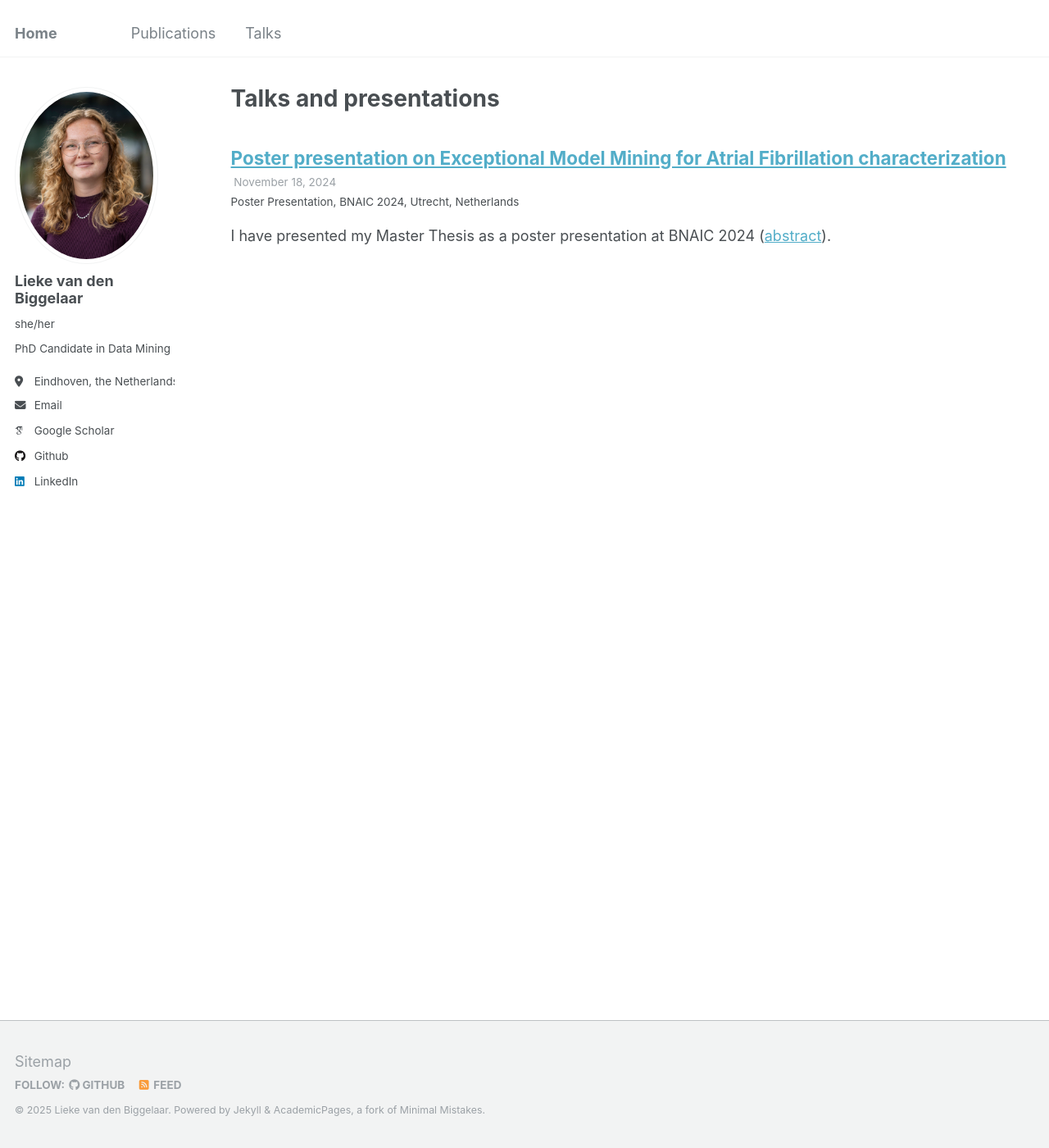
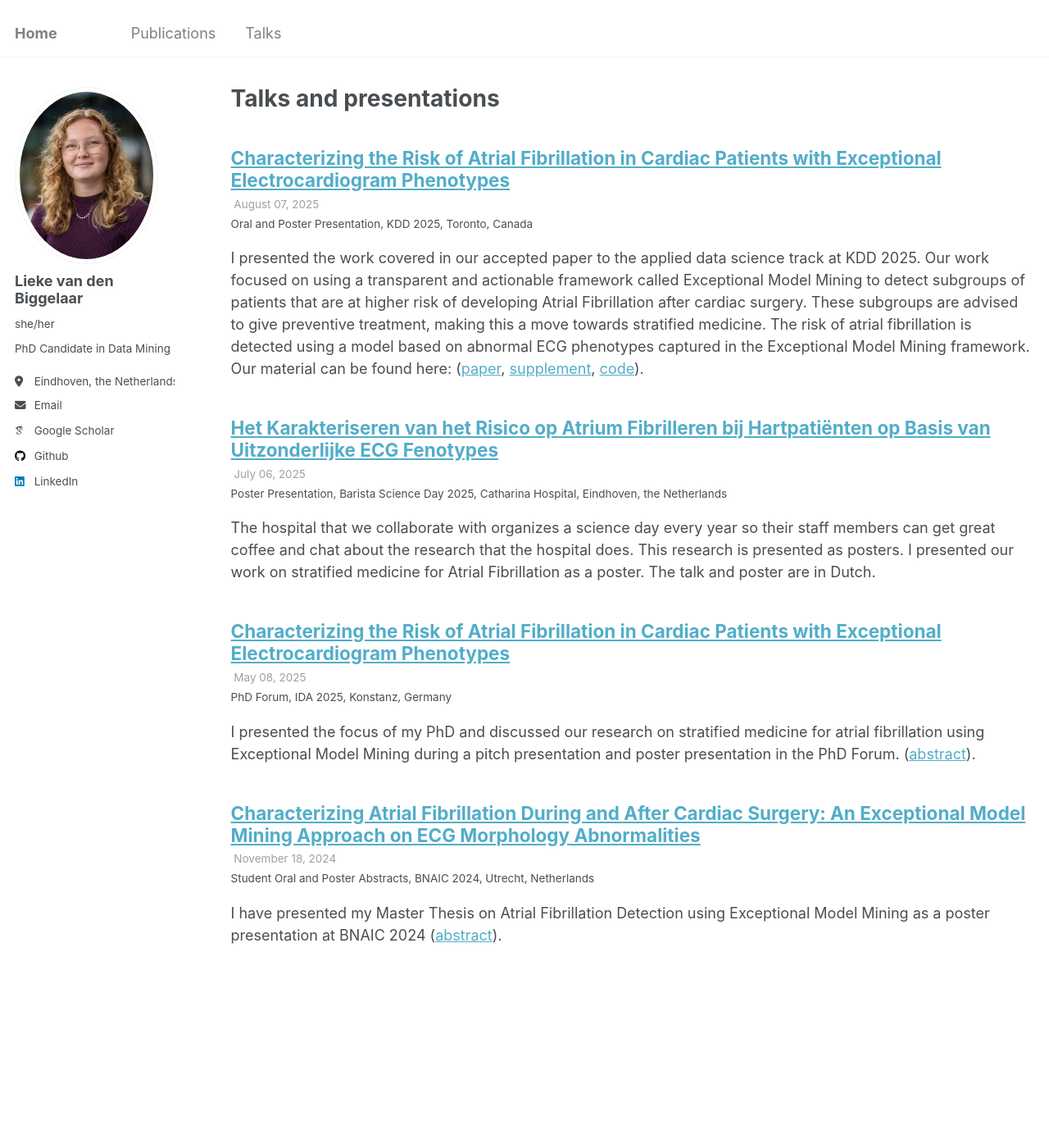
Before and after one commit to liekevandenbiggelaar/liekevandenbiggelaar.github.io, a Jekyll site: the page built from _pages/talks.html, in a window 1280 px wide and 1400 px high. Shown: the whole window at 82% size. Built offline with Jekyll 4.4.1, drawn with Linux system fonts in a browser that asks for light colours; some web fonts are replaced.

Commit message:
Adding talks

```diff
--- a/_talks/2024-11-18-EAFMBNAIC.md
+++ b/_talks/2024-11-18-EAFMBNAIC.md
@@ -1,13 +1,13 @@
 ---
-title: "Poster presentation on Exceptional Model Mining for Atrial Fibrillation characterization"
+title: "Characterizing Atrial Fibrillation During and After Cardiac Surgery: An Exceptional Model Mining Approach on ECG Morphology Abnormalities"
 collection: talks
-type: "Poster Presentation"
+type: "Student Oral and Poster Abstracts"
 permalink: /talks/2024-18-11-EAFMBNAIC
 venue: "BNAIC 2024"
 date: 2024-11-18
 location: "Utrecht, Netherlands"
 ---
 
-I have presented my Master Thesis as a poster presentation at BNAIC 2024 ([abstract](https://liekevandenbiggelaar.github.io/files/BNAIC2024Abstract.pdf)).
+I have presented my Master Thesis on Atrial Fibrillation Detection using Exceptional Model Mining as a poster presentation at BNAIC 2024 ([abstract](https://liekevandenbiggelaar.github.io/files/BNAIC2024Abstract.pdf)).
 
 ![Poster](BNAIC2024Poster.png)
--- /dev/null
+++ b/_talks/2025-05-08-EAFMIDA.md
@@ -0,0 +1,13 @@
+---
+title: "Characterizing the Risk of Atrial Fibrillation in Cardiac Patients with Exceptional Electrocardiogram Phenotypes"
+collection: talks
+type: "PhD Forum"
+permalink: /talks/2025-05-08-EAFMIDA
+venue: "IDA 2025"
+date: 2025-05-08
+location: "Konstanz, Germany"
+---
+
+I presented the focus of my PhD and discussed our research on stratified medicine for atrial fibrillation using Exceptional Model Mining during a pitch presentation and poster presentation in the PhD Forum. ([abstract](LiekevandenBiggelaar.github.io/files/IDA2025_Abstract.pdf)).
+
+![Poster](IDA2025_Poster.png)
--- /dev/null
+++ b/_talks/2025-07-06-EAFMBSDCZE.md
@@ -0,0 +1,13 @@
+---
+title: "Het Karakteriseren van het Risico op Atrium Fibrilleren bij Hartpatiënten op Basis van Uitzonderlijke ECG Fenotypes"
+collection: talks
+type: "Poster Presentation"
+permalink: /talks/2025-07-06-EAFMBSDCZE
+venue: "Barista Science Day 2025"
+date: 2025-07-06
+location: "Catharina Hospital, Eindhoven, the Netherlands"
+---
+
+The hospital that we collaborate with organizes a science day every year so their staff members can get great coffee and chat about the research that the hospital does. This research is presented as posters. I presented our work on stratified medicine for Atrial Fibrillation as a poster. The talk and poster are in Dutch.
+
+![Poster](BSDCZE2025_Poster.png)
--- /dev/null
+++ b/_talks/2025-08-07-EAFMKDD.md
@@ -0,0 +1,13 @@
+---
+title: "Characterizing the Risk of Atrial Fibrillation in Cardiac Patients with Exceptional Electrocardiogram Phenotypes"
+collection: talks
+type: "Oral and Poster Presentation"
+permalink: /talks/2025-08-07-EAFMKDD
+venue: "KDD 2025"
+date: 2025-08-07
+location: "Toronto, Canada"
+---
+
+I presented the work covered in our accepted paper to the applied data science track at KDD 2025. Our work focused on using a transparent and actionable framework called Exceptional Model Mining to detect subgroups of patients that are at higher risk of developing Atrial Fibrillation after cardiac surgery. These subgroups are advised to give preventive treatment, making this a move towards stratified medicine. The risk of atrial fibrillation is detected using a model based on abnormal ECG phenotypes captured in the Exceptional Model Mining framework. Our material can be found here: ([paper](LiekevandenBiggelaar.github.io/files/KDD2025_Paper.pdf), [supplement](LiekevandenBiggelaar.github.io/files/KDD2025_SupplementaryPaper.pdf), [code](https://github.com/liekevandenbiggelaar/EAFM)).
+
+![Poster](KDD2025_Poster.png)
```
Also changed, not shown: 8 other files.
